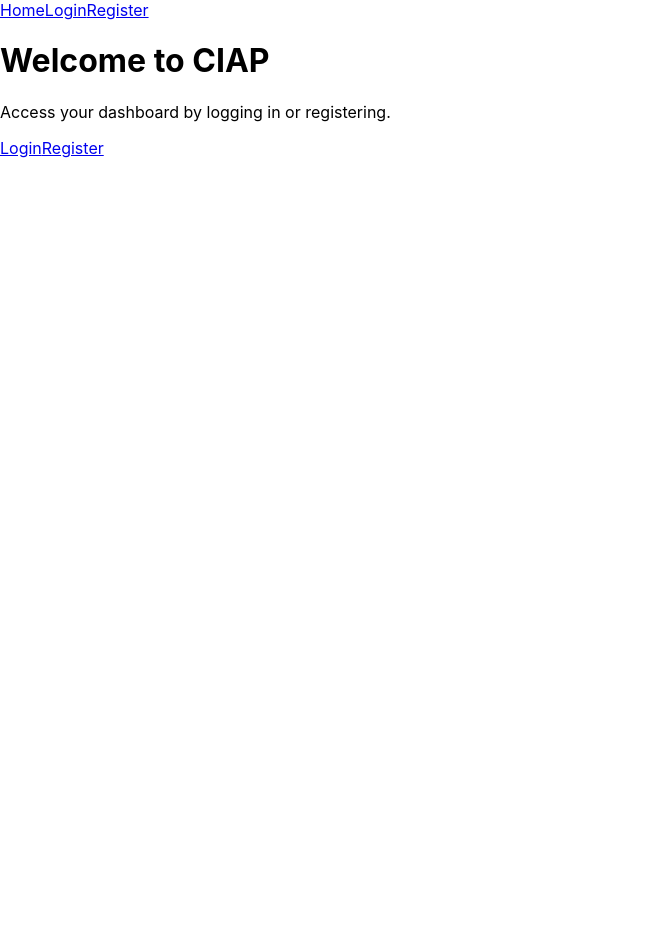
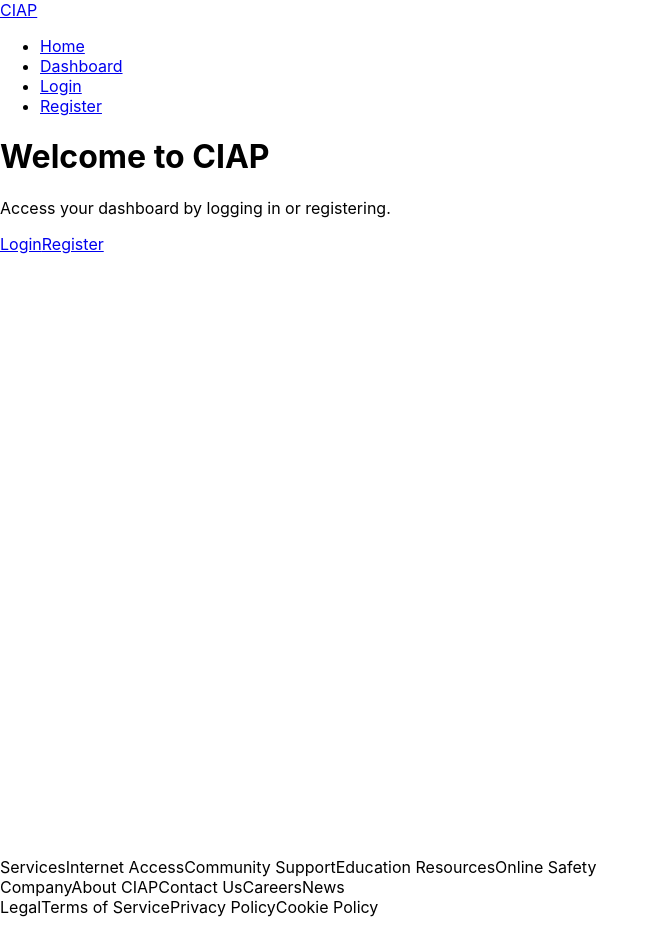
Before and after one commit to bvilane/CIAP, a React (Create React App) app in the folder ciap-frontend/: page / in a window 1280 px wide. Shown: the top 934 px of the page, without its empty margins (0-659 px from the left). Before the commit the page ends 800 px from the top, so only its background shows below. Built offline with nearby package versions, Linux system fonts and the light colour scheme.

Commit message:
Updated App

```diff
--- a/ciap-frontend/src/App.js
+++ b/ciap-frontend/src/App.js
@@ -1,6 +1,7 @@
 import React from 'react';
 import { BrowserRouter, Routes, Route, Navigate } from 'react-router-dom';
-import Navbar from './components/Navbar';
+import Header from './components/Header'; // Make sure this is correctly imported
+import Footer from './components/Footer'; // Make sure this is correctly imported
 import Dashboard from './components/Dashboard';
 import AdminDashboard from './components/AdminDashboard';
 import LoginForm from './components/LoginForm';
@@ -13,7 +14,8 @@ function App() {
 
   return (
     <BrowserRouter>
-      <Navbar />
+      <Header />
+      <div style={{ minHeight: 'calc(100vh - 80px)' }}> {/* Adjust height as necessary */}
         <Routes>
           <Route path="/" element={<HomePage />} />
           <Route path="/dashboard" element={token && !isAdmin ? <Dashboard /> : <Navigate replace to="/" />} />
@@ -21,6 +23,8 @@ function App() {
           <Route path="/login" element={!token ? <LoginForm /> : (isAdmin ? <Navigate replace to="/admin-dashboard" /> : <Navigate replace to="/dashboard" />)} />
           <Route path="/register" element={!token ? <RegisterForm /> : <Navigate replace to="/" />} />
         </Routes>
+      </div>
+      <Footer />
     </BrowserRouter>
   );
 }
```
Lines whose indentation alone changed are shown as unchanged.
